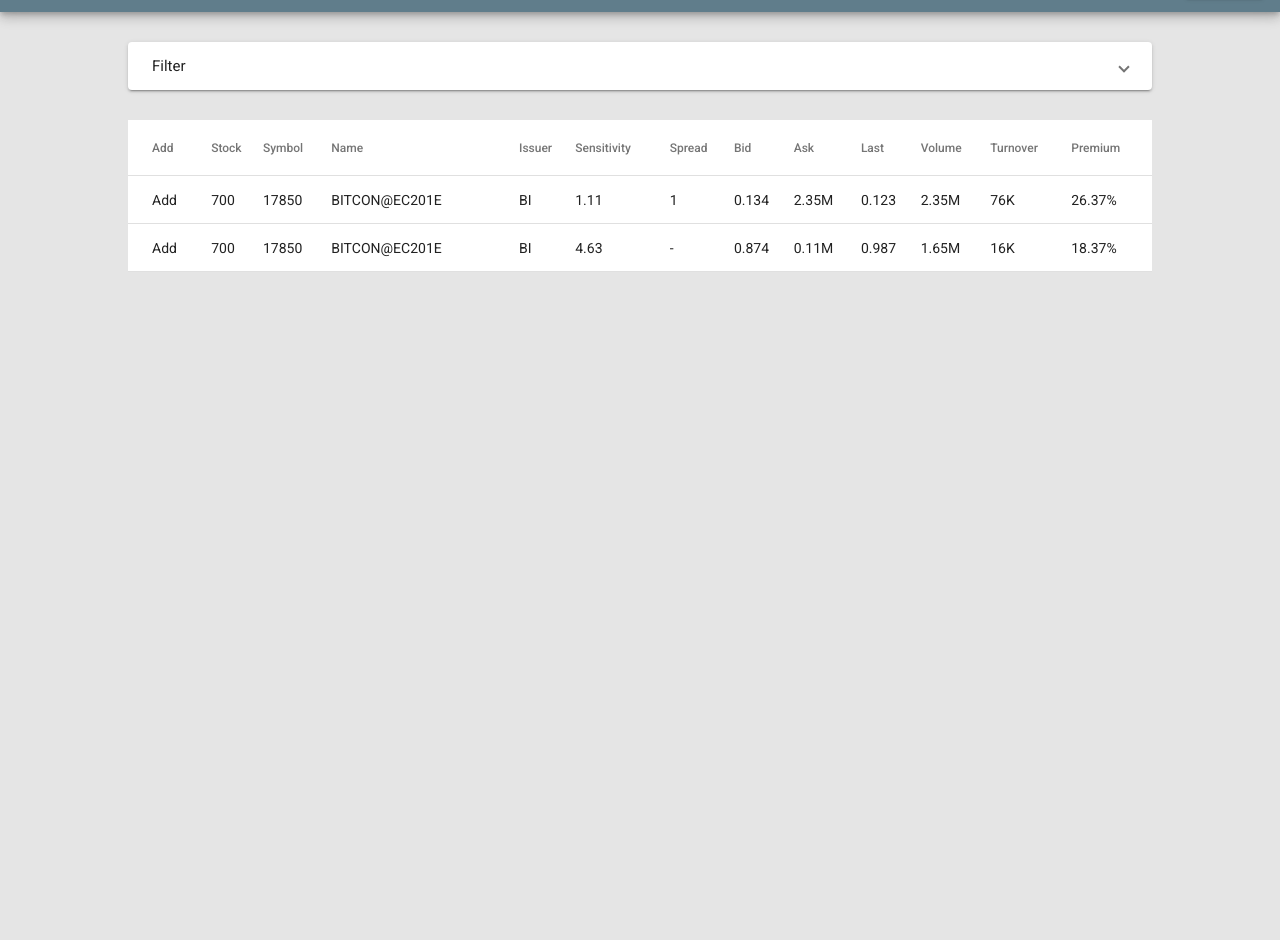
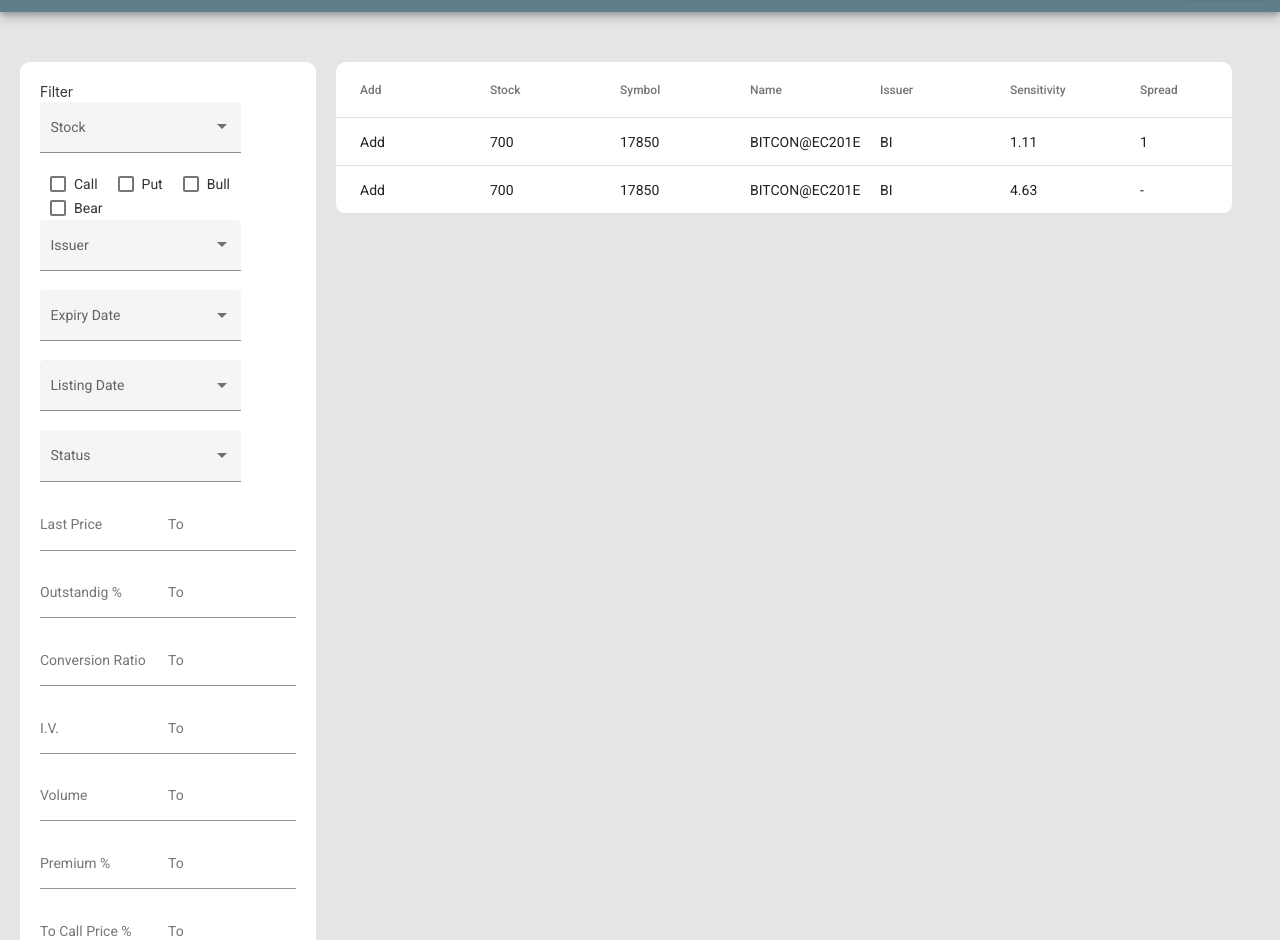
Before and after one commit to hakhan88/Stocks-Trading-Portal, an Angular app: page /stockDetails in a window 1280 px wide. Shown: the part 52-992 px from the top of the page. Before the commit the page ends 800 px from the top, so only its background shows below. Built offline with nearby package versions, Linux system fonts and the light colour scheme.

Commit message:
changed filter panel layout

```diff
--- a/src/app/components/stockDetails/stockDetails.component.html
+++ b/src/app/components/stockDetails/stockDetails.component.html
@@ -1,13 +1,6 @@
-<div class="main-wrapper" fxLayout="column" fxLayoutAlign="start center">
+<div class="main-wrapper" fxLayout="row" fxLayoutAlign="start ">
     <div [ngClass]="'filter-container'">
-        <mat-expansion-panel>
-            <mat-expansion-panel-header>
-                <mat-panel-title>
         Filter
-                </mat-panel-title>
-            </mat-expansion-panel-header>
-
-
         <div class="vertical-form-field">
             <div>
                 <mat-form-field appearance="fill" [ngClass]="'option-dropdown-styling'">
@@ -79,11 +72,11 @@
 
         <div class="vertical-form-field">
             <div fxLayout="row">
-                    <mat-form-field class="example-full-width">
+                <mat-form-field class="example-full-width-custom">
                     <mat-label>Last Price</mat-label>
                     <input matInput placeholder="Last Price">
                 </mat-form-field>
-                    <mat-form-field class="example-full-width">
+                <mat-form-field class="example-full-width-custom">
                     <mat-label>To</mat-label>
                     <input matInput placeholder="To">
                 </mat-form-field>
@@ -92,11 +85,11 @@
 
         <div class="vertical-form-field">
             <div fxLayout="row">
-                    <mat-form-field class="example-full-width">
+                <mat-form-field class="example-full-width-custom">
                     <mat-label>Outstandig %</mat-label>
                     <input matInput placeholder="Outstandig %">
                 </mat-form-field>
-                    <mat-form-field class="example-full-width">
+                <mat-form-field class="example-full-width-custom">
                     <mat-label>To</mat-label>
                     <input matInput placeholder="To">
                 </mat-form-field>
@@ -105,11 +98,11 @@
 
         <div class="vertical-form-field">
             <div fxLayout="row">
-                    <mat-form-field class="example-full-width">
+                <mat-form-field class="example-full-width-custom">
                     <mat-label>Conversion Ratio</mat-label>
                     <input matInput placeholder="Conversion Ratio">
                 </mat-form-field>
-                    <mat-form-field class="example-full-width">
+                <mat-form-field class="example-full-width-custom">
                     <mat-label>To</mat-label>
                     <input matInput placeholder="To">
                 </mat-form-field>
@@ -118,11 +111,11 @@
 
         <div class="vertical-form-field">
             <div fxLayout="row">
-                    <mat-form-field class="example-full-width">
+                <mat-form-field class="example-full-width-custom">
                     <mat-label>I.V.</mat-label>
                     <input matInput placeholder="I.V.">
                 </mat-form-field>
-                    <mat-form-field class="example-full-width">
+                <mat-form-field class="example-full-width-custom">
                     <mat-label>To</mat-label>
                     <input matInput placeholder="To">
                 </mat-form-field>
@@ -131,11 +124,11 @@
 
         <div class="vertical-form-field">
             <div fxLayout="row">
-                    <mat-form-field class="example-full-width">
+                <mat-form-field class="example-full-width-custom">
                     <mat-label>Volume</mat-label>
                     <input matInput placeholder="Volume">
                 </mat-form-field>
-                    <mat-form-field class="example-full-width">
+                <mat-form-field class="example-full-width-custom">
                     <mat-label>To</mat-label>
                     <input matInput placeholder="To">
                 </mat-form-field>
@@ -144,11 +137,11 @@
 
         <div class="vertical-form-field">
             <div fxLayout="row">
-                    <mat-form-field class="example-full-width">
+                <mat-form-field class="example-full-width-custom">
                     <mat-label>Premium %</mat-label>
                     <input matInput placeholder="Premium %">
                 </mat-form-field>
-                    <mat-form-field class="example-full-width">
+                <mat-form-field class="example-full-width-custom">
                     <mat-label>To</mat-label>
                     <input matInput placeholder="To">
                 </mat-form-field>
@@ -157,11 +150,11 @@
 
         <div class="vertical-form-field">
             <div fxLayout="row">
-                    <mat-form-field class="example-full-width">
+                <mat-form-field class="example-full-width-custom">
                     <mat-label>To Call Price %</mat-label>
                     <input matInput placeholder="To Call Price %">
                 </mat-form-field>
-                    <mat-form-field class="example-full-width">
+                <mat-form-field class="example-full-width-custom">
                     <mat-label>To</mat-label>
                     <input matInput placeholder="To">
                 </mat-form-field>
@@ -170,11 +163,11 @@
 
         <div class="vertical-form-field">
             <div fxLayout="row">
-                    <mat-form-field class="example-full-width">
+                <mat-form-field class="example-full-width-custom">
                     <mat-label>Sensitivity</mat-label>
                     <input matInput placeholder="Sensitivity">
                 </mat-form-field>
-                    <mat-form-field class="example-full-width">
+                <mat-form-field class="example-full-width-custom">
                     <mat-label>To</mat-label>
                     <input matInput placeholder="To">
                 </mat-form-field>
@@ -183,11 +176,11 @@
 
         <div class="vertical-form-field">
             <div fxLayout="row">
-                    <mat-form-field class="example-full-width">
+                <mat-form-field class="example-full-width-custom">
                     <mat-label>Spread</mat-label>
                     <input matInput placeholder="Spread">
                 </mat-form-field>
-                    <mat-form-field class="example-full-width">
+                <mat-form-field class="example-full-width-custom">
                     <mat-label>To</mat-label>
                     <input matInput placeholder="To">
                 </mat-form-field>
@@ -198,9 +191,9 @@
         <div>
             <button mat-raised-button color="primary" (click)="filter()">Filter</button>
         </div>
-        </mat-expansion-panel>
     </div>
 
+    <div style="max-width: 100%;">
         <div [ngClass]="'table-wrapper-scrollbar'">
             <table mat-table [dataSource]="data" class="mat-elevation-z8 table-min-width-styling">
                 <ng-container [matColumnDef]="column" *ngFor="let column of displayedColumns">
@@ -213,3 +206,4 @@
             </table>
         </div>
     </div>
+</div>
--- a/src/app/components/stockDetails/stockDetails.component.scss
+++ b/src/app/components/stockDetails/stockDetails.component.scss
@@ -8,7 +8,11 @@ button {
 
 .filter-container {
     margin-bottom: 30px;
-    min-width: 80%;
+    min-width: 20%;
+    background: white;
+    padding: 20px;
+    margin: 20px;
+    border-radius: 10px;
 }
 
 // ul {
@@ -28,12 +32,22 @@ button {
 .table-wrapper-scrollbar {
     overflow-x: scroll;
     max-height: 100%;
-    max-width: 80%;
+    max-width: 70%;
     overflow-y: scroll;
+    border-radius: 10px;
+    margin-top: 20px;
+}
+
+th.mat-header-cell {
+    min-width: 130px;
+}
+
+.example-full-width-custom {
+    width: 50%;
 }
 
 .table-min-width-styling {
-    min-width: 2000px;
+    // min-width: 2000px;
 }
 
 ::-webkit-scrollbar-button {
--- a/src/scss/styles.scss
+++ b/src/scss/styles.scss
@@ -24,6 +24,7 @@ body {
 
 .main-wrapper {
     // height: 100%;
+    overflow-x: hidden;
 }
 
 .positronx {
```
Lines whose indentation alone changed are shown as unchanged.
